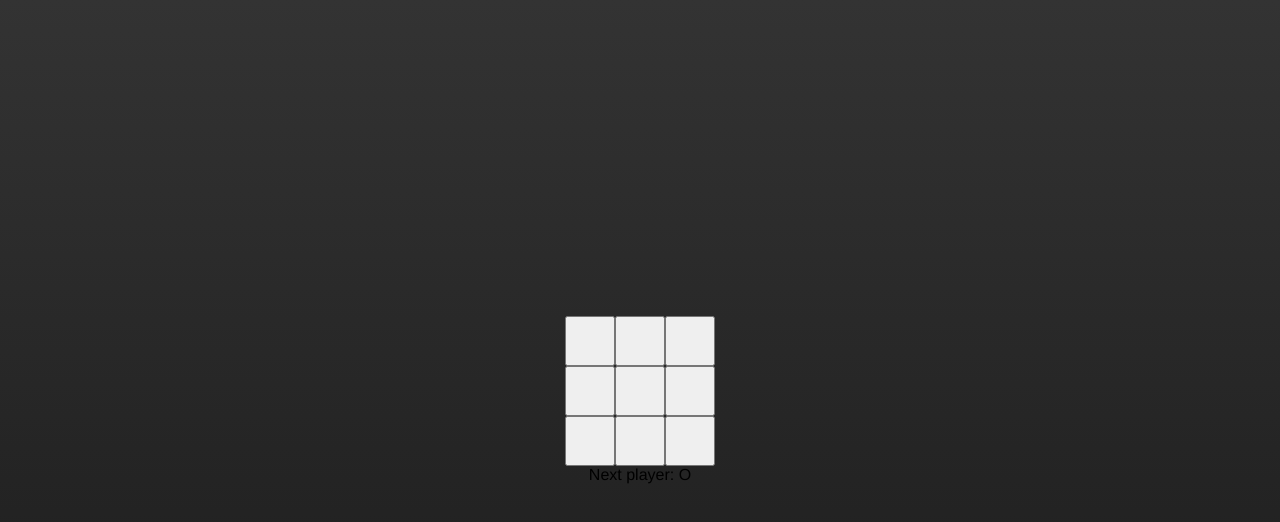
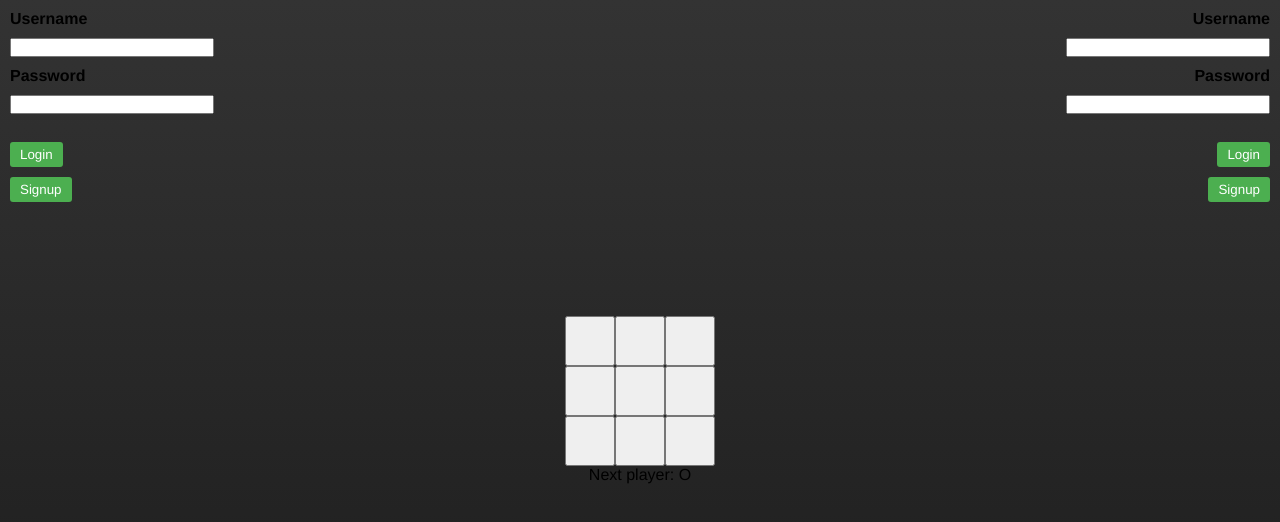
Before and after one commit to Karu48/Lu2pathy, a React (Create React App) app: page /Tic-Tac-Toe in a window 1280 px wide. Shown: the top 522 px of the page. Built offline with nearby package versions, Linux system fonts and the light colour scheme.

Commit message:
Login Tic-Tac-Toe

```diff
--- a/src/TicTacToe/App_ttt.js
+++ b/src/TicTacToe/App_ttt.js
@@ -66,6 +66,34 @@ export default function TTT(){
             </div>
             <div className="Status">{status}</div>
             <div className="Restart">{restartButton}</div>
+
+            <div className='LoginSignup'>
+                <div className='Username'>
+                    Username
+                </div>
+                <input type='text'></input>
+                <div className='Password'>
+                    Password
+                </div>
+                <input type='password'></input>
+                <br></br>
+                <button className='Login'>Login</button>
+                <button className='Signup'>Signup</button>
+            </div>
+
+            <div className='LoginSignup2'>
+                <div className='Username 2'>
+                    Username
+                </div>
+                <input type='text'></input>
+                <div className='Password 2'>
+                    Password
+                </div>
+                <input type='password'></input>
+                <br></br>
+                <button className='Login'>Login</button>
+                <button className='Signup'>Signup</button>
+            </div>
         </>
     )
 }
--- a/src/TicTacToe/styles.css
+++ b/src/TicTacToe/styles.css
@@ -10,3 +10,79 @@
     margin: 0px;
     display: flex;
 }
+
+.LoginSignup {
+    position: absolute;
+    top: 10px;
+    left: 10px;
+    display: flex;
+    flex-direction: column;
+    align-items: flex-start;
+}
+
+.LoginSignup > * {
+    margin-bottom: 10px;
+  }
+
+.LoginSignup input[type="text"],
+.LoginSignup input[type="password"] {
+width: 200px;
+}
+
+.LoginSignup .Username,
+.LoginSignup .Password {
+font-weight: bold;
+}
+
+.LoginSignup .Login,
+.LoginSignup .Signup {
+padding: 5px 10px;
+background-color: #4caf50;
+color: white;
+border: none;
+border-radius: 3px;
+cursor: pointer;
+}
+
+.LoginSignup .Login:hover,
+.LoginSignup .Signup:hover {
+background-color: #45a049;
+}
+
+.LoginSignup2 {
+    position: absolute;
+    top: 10px;
+    right: 10px;
+    display: flex;
+    flex-direction: column;
+    align-items: flex-end;
+}
+
+.LoginSignup2 > * {
+    margin-bottom: 10px;
+  }
+
+.LoginSignup2 input[type="text"],
+.LoginSignup2 input[type="password"] {
+width: 200px;
+}
+
+.LoginSignup2 .Username,
+.LoginSignup2 .Password {
+font-weight: bold;
+}
+
+.LoginSignup2 .Login,
+.LoginSignup2 .Signup {
+padding: 5px 10px;
+background-color: #4caf50;
+color: white;
+border: none;
+border-radius: 3px;
+cursor: pointer;
+}
+
+.LoginSignup2 .Login:hover,
+.LoginSignup2 .Signup:hover {
+background-color: #45a049;
+}
```
